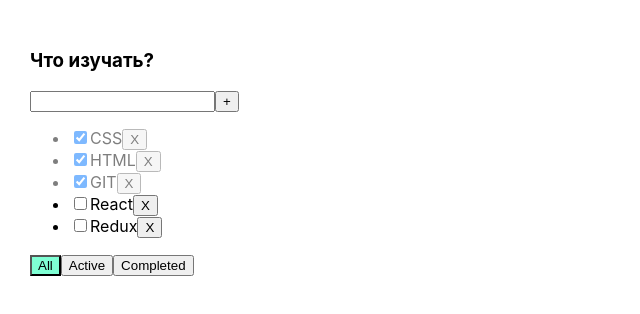
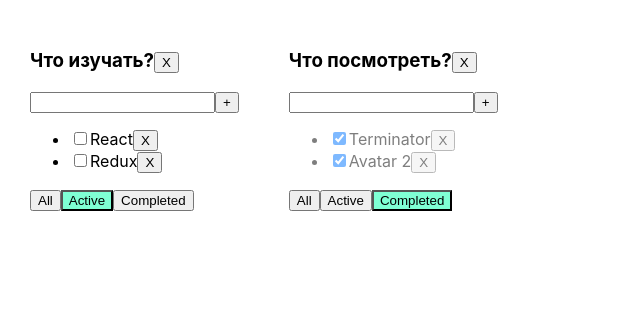
Before and after one commit to Sabituly/danik-todo-react, a React (Create React App) app: page / in a window 1280 px wide. Shown: the top 314 px of the page, without its empty margins (0-640 px from the left). Built offline with nearby package versions, Linux system fonts and the light colour scheme.

Commit message:
fifth video

```diff
--- a/src/App.tsx
+++ b/src/App.tsx
@@ -1,74 +1,120 @@
 import React, {useState} from 'react';
 import './App.css';
-import { TaskType, Todolist} from "./Todolist";
+import {TaskType, Todolist} from "./Todolist";
 import {v1} from "uuid";
 
 export type FilterValuesType = 'all' | 'completed' | 'active'
+export type TodoListType = {
+    id: string
+    title: string
+    filter: FilterValuesType
+}
 
 function App() {
     // debugger;
     // let arr = useState(initTasks)
-    // let tasks = arr[0];
+    // let tasksObj = arr[0];
     // let setTasks = arr[1];
+    //прописываем функции
+    function changeStatus(taskId: string, isDone: boolean, todolistId: string) {
+        let tasks = tasksObj[todolistId]
+        let task = tasks.find(task => task.id === taskId);
+        if (task) {
+            task.isDone = isDone;
+            setTasksObj({...tasksObj});
+        }
 
-    let [tasks, setTasks] = useState<Array<TaskType>>(
-        [
+    }
+
+    function changeFilter(value: FilterValuesType, todolistId: string) {
+        let todolist = todolists.find(tl => tl.id === todolistId)
+        if (todolist) {
+            todolist.filter = value;
+            setTodolists([...todolists]);
+        }
+    }
+
+    function deleteTask(taskId: string, todolistId: string) {
+        let tasks = tasksObj[todolistId];
+        let filteredTasks = tasks.filter(task => task.id !== taskId);
+        tasksObj[todolistId] = filteredTasks;
+
+        setTasksObj({...tasksObj});
+    }
+
+    function addTask(incomingTitle: string, todolistId: string) {
+
+        let newTask = {id: v1(), title: incomingTitle, isDone: false};
+        let tasks = tasksObj[todolistId];
+        let newTasks = [newTask, ...tasks];
+        tasksObj[todolistId] = newTasks;
+        setTasksObj({...tasksObj});
+    }
+
+    let todolistId1 = v1();
+    let todolistId2 = v1();
+
+    let [todolists, setTodolists] = useState<Array<TodoListType>>([
+        {id: todolistId1, title: 'Что изучать?', filter: 'active'},
+        {id: todolistId2, title: 'Что посмотреть?', filter: 'completed'}
+    ]);
+
+    let deleteTodoList = ( todolistId: string) => {
+        let filteredTodoLists = todolists.filter(tl => tl.id !== todolistId);
+        setTodolists(filteredTodoLists);
+        delete tasksObj[todolistId];
+        setTasksObj({...tasksObj});
+    }
+
+    let [tasksObj, setTasksObj] = useState({
+
+        [todolistId1]: [
+
             {id: v1(), title: 'CSS', isDone: true},
             {id: v1(), title: 'HTML', isDone: true},
             {id: v1(), title: 'GIT', isDone: true},
             {id: v1(), title: 'React', isDone: false},
-            {id: v1(), title: 'Redux', isDone: false},
+            {id: v1(), title: 'Redux', isDone: false}
+        ],
+
+        [todolistId2]: [
+
+            {id: v1(), title: 'Terminator', isDone: true},
+            {id: v1(), title: 'Avatar 2', isDone: true},
+            {id: v1(), title: 'Letal weapon 3', isDone: false},
+            {id: v1(), title: 'Scream 4', isDone: false},
+            {id: v1(), title: 'Star wars 5', isDone: false},
         ]
-    );
-    console.log(tasks);
-    let [filter, setFilter] = useState<FilterValuesType>('all')
+    });
 
-    //прописываем функции
-    function changeStatus(taskId: string, isDone: boolean) {
-        let task = tasks.find( task => task.id === taskId);
-        if (task) {
-            task.isDone = isDone;
-        }
-        setTasks([...tasks]);
-    }
-    function changeFilter (value: FilterValuesType) {
-
-        setFilter(value);
-    }
-    function deleteTask(taskId: string) {
-        let filteredTasks = tasks.filter((task) => {
-
-            return task.id !== taskId
-
-        })
-        setTasks(filteredTasks);
-    }
-
-    function addTask(incomingTitle: string) {
-
-        let newTask = {id: v1(), title: incomingTitle, isDone: false};
-        let newTasks = [newTask, ...tasks];
-        setTasks(newTasks);
-    }
-
-    let tasksForTodoList = tasks;
-    if(filter === 'completed') {
-        tasksForTodoList = tasks.filter(t => t.isDone === true)
-    }
-    if(filter === 'active') {
-        tasksForTodoList = tasks.filter(t => t.isDone === false)
-    }
+    // allTasks[todolistId1] - обращение к объекту так как id имеет пробелы и -
 
     return (
         <div className="App">
-            <Todolist title={'Что изучать?'}
-                      tasks={tasksForTodoList}
-                      deleteTaskProps={deleteTask}
-                      changeFilterProps={changeFilter}
-                      addTaskProps={addTask}
-                      changeStatusProps = {changeStatus}
-                      filterProps={filter}
-            />
+            {
+                todolists.map((todolist) => {
+
+                    let tasksForTodoList = tasksObj[todolist.id];
+                    if (todolist.filter === 'completed') {
+                        tasksForTodoList = tasksForTodoList.filter(t => t.isDone === true)
+                    }
+                    if (todolist.filter === 'active') {
+                        tasksForTodoList = tasksForTodoList.filter(t => t.isDone === false)
+                    }
+
+                    return <Todolist key={todolist.id}
+                                     id={todolist.id}
+                                     title={todolist.title}
+                                     tasks={tasksForTodoList}
+                                     deleteTaskProps={deleteTask}
+                                     changeFilterProps={changeFilter}
+                                     addTaskProps={addTask}
+                                     changeStatusProps={changeStatus}
+                                     filterProps={todolist.filter}
+                                     deleteTodoListProps={deleteTodoList}
+                    />
+                })
+            }
         </div>
     );
 }
--- a/src/Todolist.tsx
+++ b/src/Todolist.tsx
@@ -1,6 +1,7 @@
 import React, {ChangeEvent, KeyboardEvent, useState} from "react";
 import {FilterValuesType} from "./App";
 import {Simulate} from "react-dom/test-utils";
+import {TodoListType} from "./App";
 import error = Simulate.error;
 
 export type TaskType = {
@@ -9,14 +10,15 @@ export type TaskType = {
     isDone: boolean
 }
 type Propstype = {
-
+    id: string
     title: string
     tasks: Array<TaskType>
-    deleteTaskProps: (taskId: string) => void
-    addTaskProps: (title: string) => void
-    changeFilterProps: (value: FilterValuesType) => void
-    changeStatusProps: (taskId: string, isDone: boolean) => void
+    deleteTaskProps: (taskId: string, todolistId: string) => void
+    addTaskProps: (title: string, todolistId: string) => void
+    changeFilterProps: (value: FilterValuesType, todolistId:string) => void
+    changeStatusProps: (taskId: string, isDone: boolean, todolistId: string) => void
     filterProps: FilterValuesType
+    deleteTodoListProps: (todolistId: string) => void;
 }
 
 export function Todolist(props: Propstype) {
@@ -34,32 +36,30 @@ export function Todolist(props: Propstype) {
     const onKeyPressHandler = (e: KeyboardEvent<HTMLInputElement>) => {
         setError(null)
         if (e.charCode === 13) {
-            addTaskk();
+            addTask();
         }
     }
     const addTask = () => {
         if (newTaskTitle.trim() !== "") {
-            props.addTaskProps(newTaskTitle.trim());
+            props.addTaskProps(newTaskTitle.trim(), props.id);
             setNewTaskTitle('');
         } else {
             setError('Title is required');
         }
 
     }
+    const onAllClickHandler = () => props.changeFilterProps('all', props.id);
+    const onActiveClickHandler = () => props.changeFilterProps('active', props.id);
+    const onCompletedClickHandler = () => props.changeFilterProps('completed', props.id);
+    const deleteTodoListProps = () => {
 
-    function addTaskk() {
-        props.addTaskProps(newTaskTitle);
-        setNewTaskTitle('');
+       props.deleteTodoListProps(props.id);
+
     }
-
-    const onAllClickHandler = () => props.changeFilterProps('all');
-    const onActiveClickHandler = () => props.changeFilterProps('active');
-    const onCompletedClickHandler = () => props.changeFilterProps('completed');
-
     return (
 
         <div>
-            <h3>{props.title}</h3>
+            <h3>{props.title}<button onClick={deleteTodoListProps}>X</button></h3>
             <div>
                 <input value={newTaskTitle}
                        onChange={onNewTitleChangeHandler}
@@ -74,11 +74,11 @@ export function Todolist(props: Propstype) {
                 {
                     props.tasks.map((task) => {
                         const onDeleteHandler = () => {
-                            props.deleteTaskProps(task.id)
+                            props.deleteTaskProps(task.id, props.id)
                         }
                         const onChangeChecked = (e: ChangeEvent<HTMLInputElement>) => {
                             // console.log(task.id + e.currentTarget.checked)
-                            props.changeStatusProps(task.id, e.currentTarget.checked)
+                            props.changeStatusProps(task.id, e.currentTarget.checked, props.id)
                         }
                         return (
                             <li key={task.id} className={task.isDone ? 'is-done' : ''}>
```
